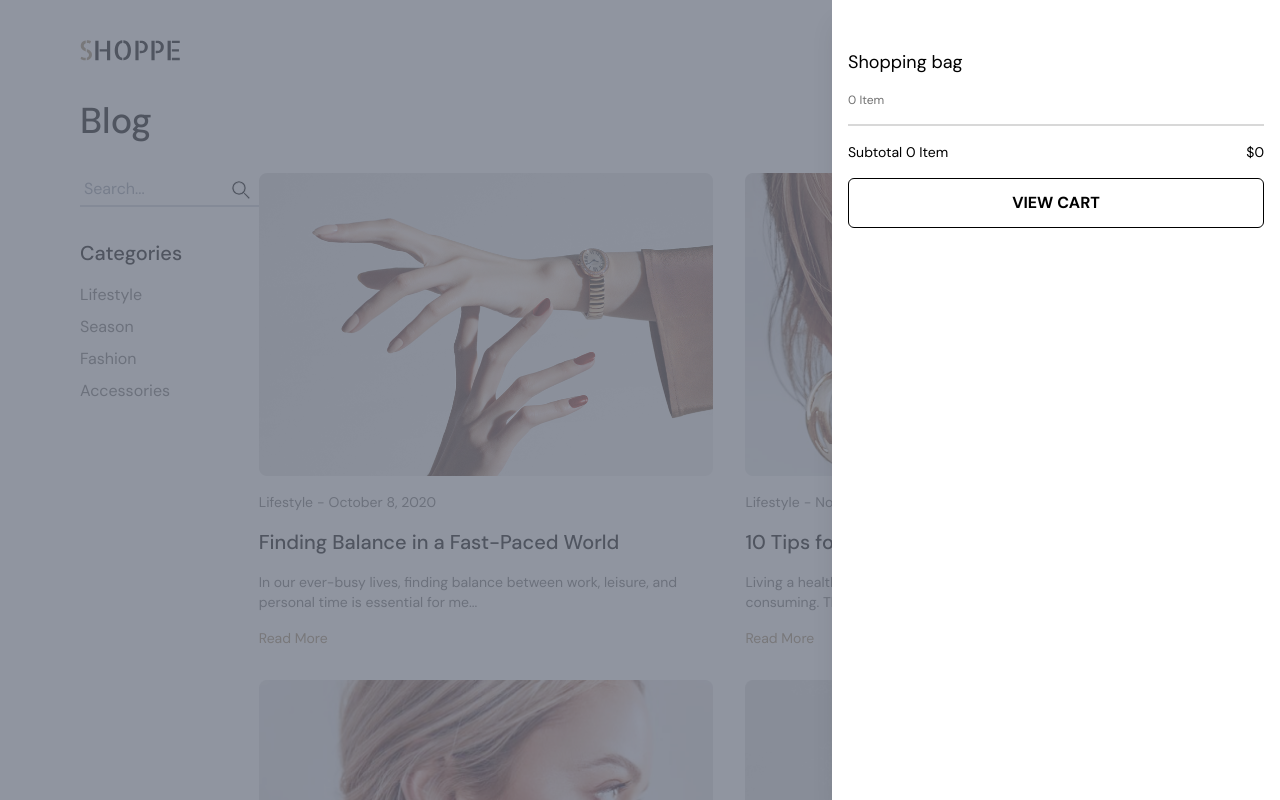
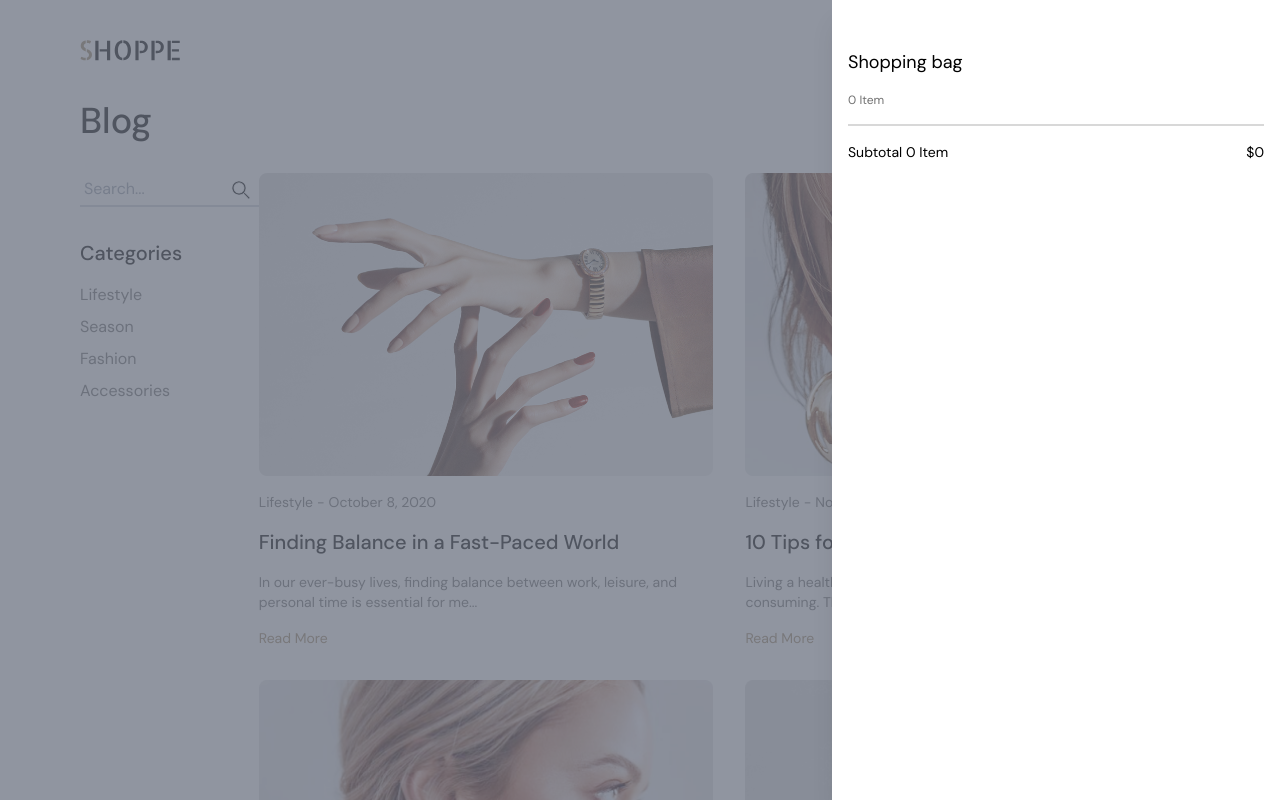
Before and after one commit to mokamaleldin/Shop, a Next.js app: page /Blog in a window 1280 px wide. Both pictures are taken after a click on the button 1138 px from the left and 50 px from the top of the page. Shown: the top 800 px of the page. Built offline with nearby package versions, Linux system fonts and the light colour scheme.

Commit message:
Optimize image loading in GetPosts component and add link to individual post

```diff
--- a/src/app/components/Blog/GetPosts.tsx
+++ b/src/app/components/Blog/GetPosts.tsx
@@ -8,9 +8,9 @@ const GetPosts = () => {
             {posts.map((post, index) => {
                 return (
                     <div key={index}>
-                        <div>
+                        <Link href={`/Post/${post.slug}`} >
                             <Image width={500} height={500} src={post.img} alt={post.title} />
-                        </div>
+                        </Link>
                         <div className="text-sm text-DarkGray flex flex-col gap-4 mt-4">
                             <div className="flex gap-1">
                                 <p>{post.category}</p>
--- a/src/app/components/Header/ShopSide.tsx
+++ b/src/app/components/Header/ShopSide.tsx
@@ -22,7 +22,7 @@ export default function ShopSide({ open, setOpen }: ShopSideProps) {
                             className="pointer-events-auto w-screen max-w-md transform transition duration-500 ease-in-out data-[closed]:translate-x-full sm:duration-700"
                         >
                             <div className="flex h-full flex-col overflow-y-scroll bg-white shadow-xl">
-                                <Shopingbag />
+                                <Shopingbag setOpen={setOpen} />
                             </div>
                         </DialogPanel>
                     </div>
--- a/src/app/components/Header/Shopingbag.tsx
+++ b/src/app/components/Header/Shopingbag.tsx
@@ -6,7 +6,7 @@ import DeleteItems from "../Cart/DeleteItems";
 import { CardAction } from "@/app/lib/store/features/cartSlice";
 import { TProduct } from "@/app/types/Product";
 
-const Shopingbag = () => {
+const Shopingbag = ({ setOpen }: { setOpen: (isOpen: boolean) => void }) => {
     const cart = useSelector((state: RootState) => state.card.items);
 
     const totalPrice = cart.reduce((sum, item) => sum + item.price * item.quantity, 0);
@@ -59,11 +59,13 @@ const Shopingbag = () => {
                     <p>Subtotal {cart.length > 1 ? `${cart.length} Items` : `${cart.length} Item`}</p>
                     <p>${totalPrice}</p>
                 </div>
+                {cart.length > 0 &&
                 <Link href="/Shopping-Card">
-                    <button className="border w-full py-3 rounded-md font-semibold duration-200 border-black text-black hover:text-white hover:bg-black">
+                        <button onClick={() => setOpen(false)} className="border w-full py-3 rounded-md font-semibold duration-200 border-black text-black hover:text-white hover:bg-black">
                         VIEW CART
                     </button>
                 </Link>
+                }
             </div>
         </div>
     )
```
